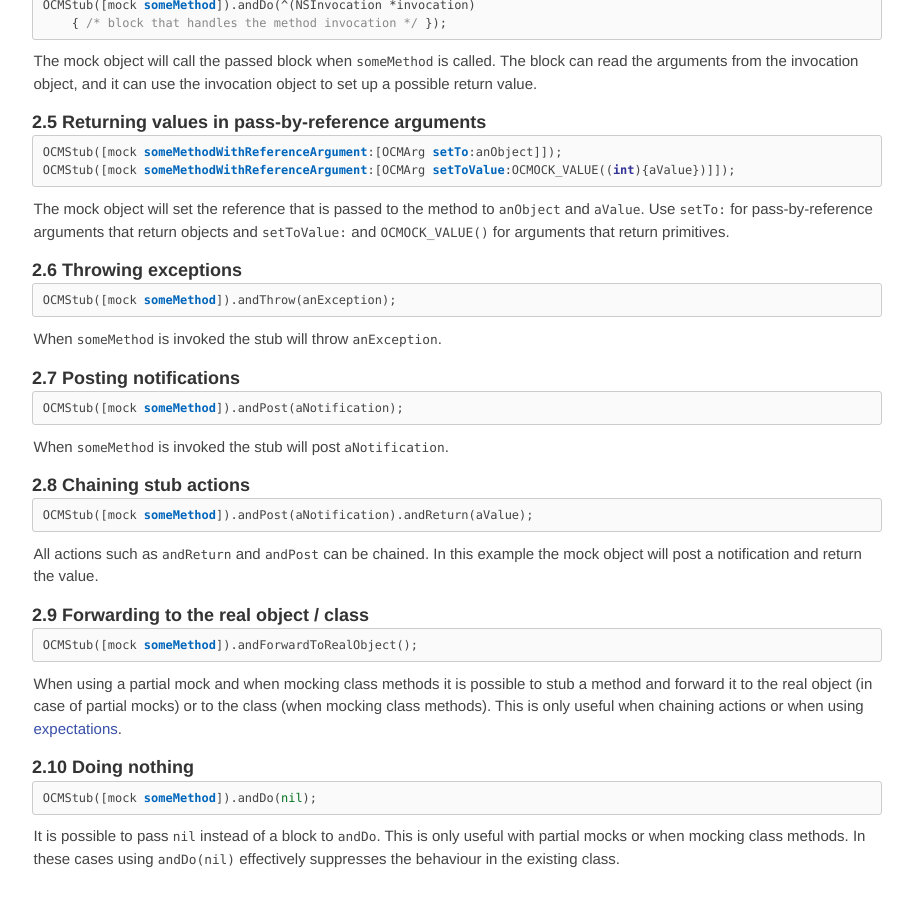
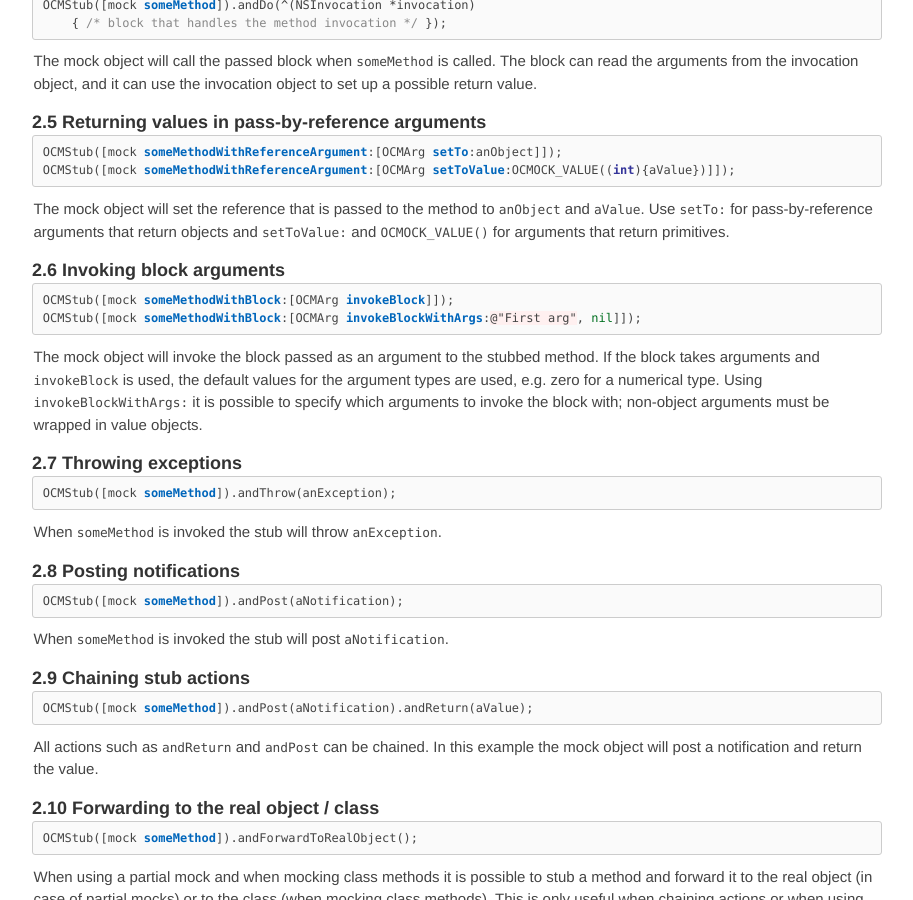
Before and after one commit to erikdoe/ocmock, a Jekyll site: the page built from reference.html, in a window 1280 px wide and 900 px high, scrolled down 2168 px. Shown: the whole window, without its empty margins (183-1096 px from the left). Built offline with Jekyll 4.4.1, drawn with Linux system fonts in a browser that asks for light colours; comment, search, counter and statistics services are not loaded.

Commit message:
Added description of invokeBlock argument feature.

```diff
--- a/reference.html
+++ b/reference.html
@@ -135,6 +135,16 @@ OCMStub([mock someMethodWithReferenceArgument:[OCMArg setToValue:OCMOCK_VALUE((i
 {% endhighlight objc %}
 
 <p>The mock object will set the reference that is passed to the method to <code>anObject</code> and <code>aValue</code>. Use <code>setTo:</code> for pass-by-reference arguments that return objects and <code>setToValue:</code> and <code>OCMOCK_VALUE()</code> for arguments that return primitives.
+
+
+<h3 class="numbered">Invoking block arguments</h3>
+
+{% highlight objc %}
+OCMStub([mock someMethodWithBlock:[OCMArg invokeBlock]]);
+OCMStub([mock someMethodWithBlock:[OCMArg invokeBlockWithArgs:@"First arg", nil]]);
+{% endhighlight objc %}
+
+<p>The mock object will invoke the block passed as an argument to the stubbed method. If the block takes arguments and <code>invokeBlock</code> is used, the default values for the argument types are used, e.g. zero for a numerical type. Using <code>invokeBlockWithArgs:</code> it is possible to specify which arguments to invoke the block with; non-object arguments must be wrapped in value objects.
 
 
 <h3 class="numbered">Throwing exceptions</h3>
```
